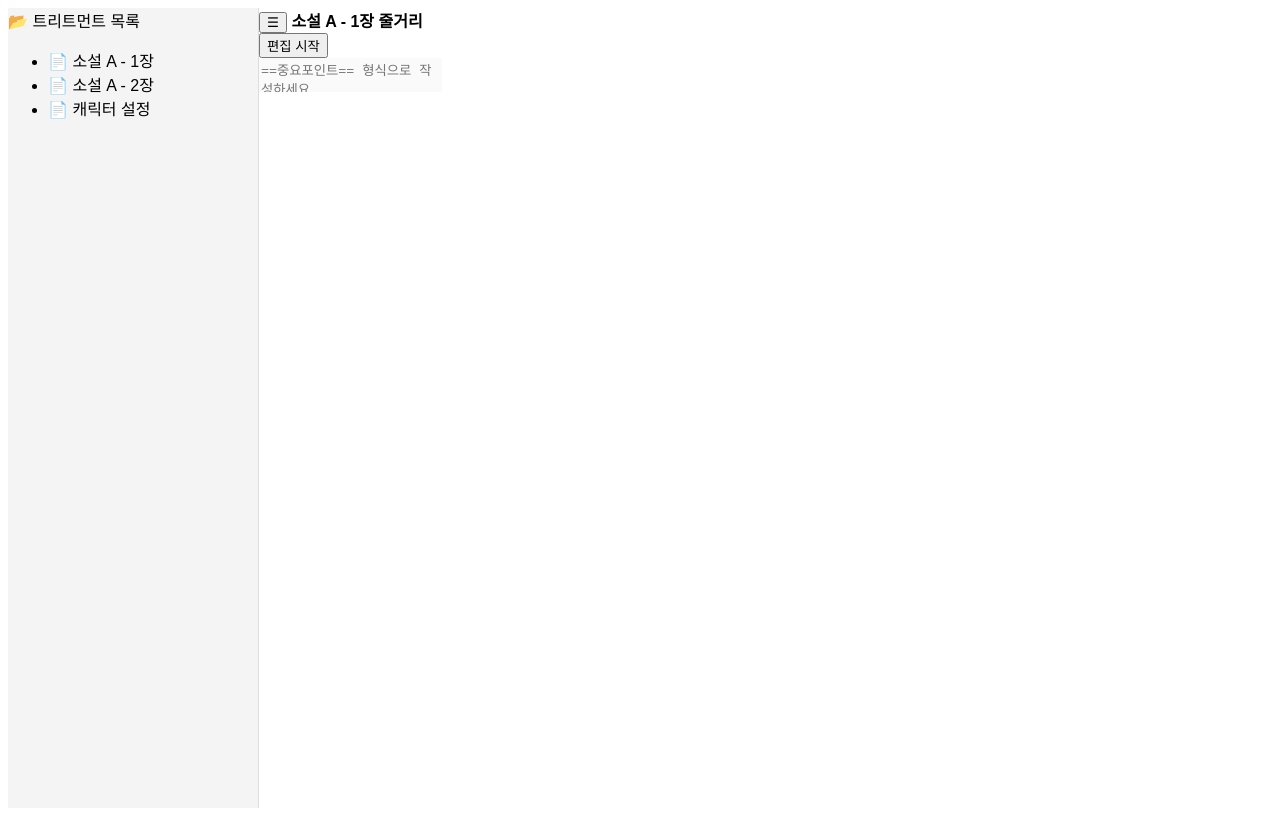
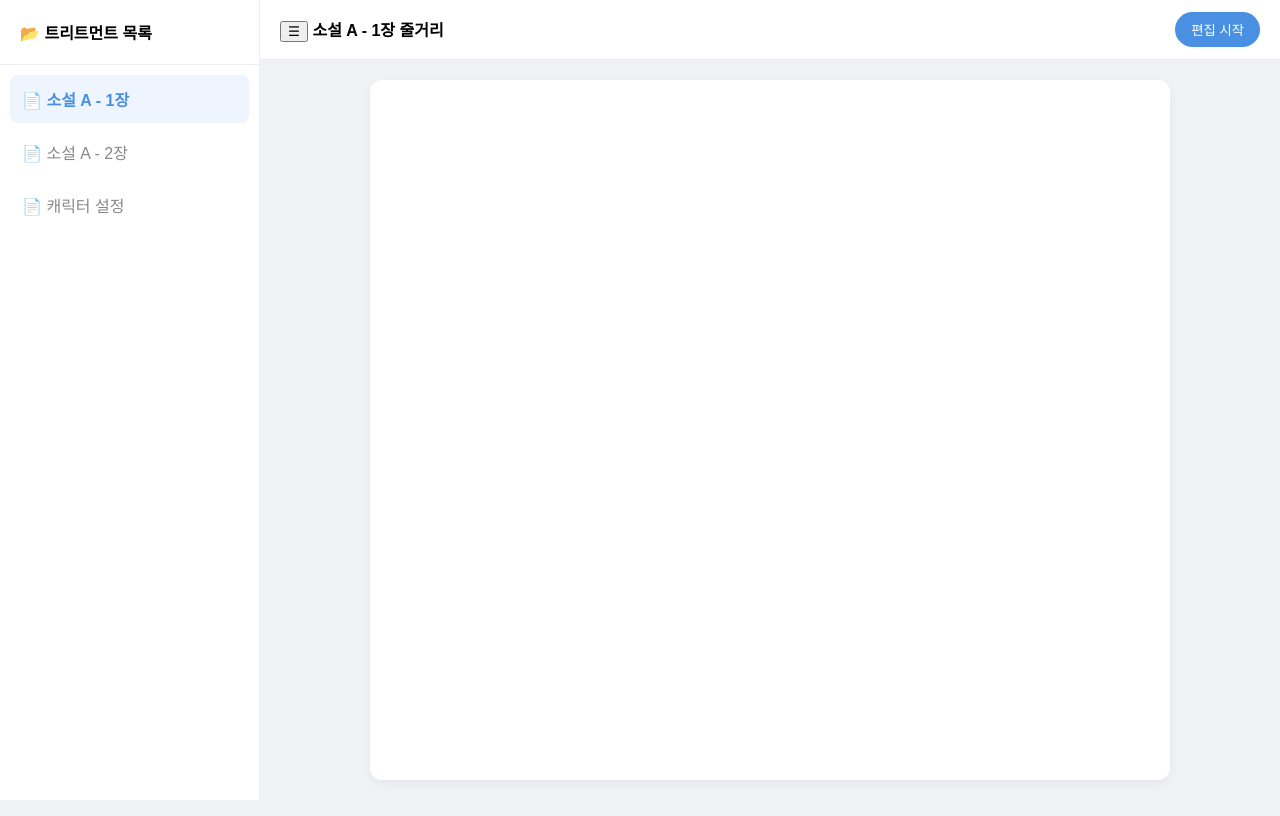
Before and after one commit to pierrotyuta-true/my-treatment-app-, a plain HTML site: page index.html in a window 1280 px wide. Drawn offline with Linux system fonts and the light colour scheme.

Commit message:
Update style.css

```diff
--- a/style.css
+++ b/style.css
@@ -1,28 +1,43 @@
-/* 기본 레이아웃 */
-#app { display: flex; height: 100vh; font-family: sans-serif; }
+:root {
+    --bg-color: #f0f2f5;
+    --sidebar-bg: #ffffff;
+    --primary-color: #4a90e2;
+    --text-main: #333;
+    --text-muted: #888;
+    --accent-color: #fff3bf;
+    --border-color: #eeeeee;
+}
 
-/* 사이드바 스타일 */
-#sidebar { width: 250px; background: #f4f4f4; border-right: 1px solid #ddd; transition: 0.3s; }
-#folder-list li { padding: 10px; cursor: pointer; border-bottom: 1px solid #eee; }
-#folder-list li.active { background: #e0e0e0; font-weight: bold; }
+* { box-sizing: border-box; -webkit-tap-highlight-color: transparent; }
+body { margin: 0; font-family: 'Pretendard', sans-serif; background: var(--bg-color); height: 100vh; overflow: hidden; }
+
+#app { display: flex; height: 100%; }
+
+/* 사이드바 */
+#sidebar { width: 260px; background: var(--sidebar-bg); border-right: 1px solid var(--border-color); display: flex; flex-direction: column; transition: 0.3s; }
+.sidebar-header { padding: 20px; border-bottom: 1px solid var(--border-color); font-weight: bold; }
+.folder-list { flex: 1; overflow-y: auto; padding: 10px; list-style: none; margin: 0; }
+.folder-item { padding: 12px; border-radius: 8px; cursor: pointer; margin-bottom: 5px; color: var(--text-muted); }
+.folder-item.active { background: #eef5ff; color: var(--primary-color); font-weight: 600; }
 
 /* 메인 영역 */
-#main-content { flex: 1; display: flex; flexDirection: column; overflow: hidden; }
-#top-bar { padding: 15px; border-bottom: 1px solid #ddd; display: flex; justify-content: space-between; align-items: center; background: white; sticky: top; }
+#main-container { flex: 1; display: flex; flex-direction: column; position: relative; }
+header { height: 60px; background: #fff; display: flex; align-items: center; justify-content: space-between; padding: 0 20px; border-bottom: 1px solid var(--border-color); z-index: 5; }
 
-/* 본문 영역 */
-.content-area { flex: 1; padding: 25px; line-height: 1.8; font-size: 18px; overflow-y: auto; outline: none; }
-#editor { width: 100%; border: none; resize: none; background: #fafafa; }
+#edit-btn { background: var(--primary-color); color: white; border: none; padding: 8px 16px; border-radius: 20px; cursor: pointer; }
+#edit-btn.editing { background: #34c759; }
 
-/* 형광펜 효과 */
-.highlight { background-color: yellow; padding: 2px 4px; border-radius: 3px; }
+#content-wrapper { flex: 1; overflow-y: auto; padding: 20px; display: flex; justify-content: center; }
+.paper { width: 100%; max-width: 800px; background: #fff; min-height: 100%; padding: 40px; border-radius: 12px; box-shadow: 0 4px 12px rgba(0,0,0,0.05); }
 
-/* 모바일 대응 (화면이 작아질 때) */
+#viewer { line-height: 1.8; font-size: 1.1rem; white-space: pre-wrap; }
+.highlight { background: var(--accent-color); padding: 2px 4px; border-radius: 4px; }
+#editor { width: 100%; height: 600px; border: none; outline: none; display: none; font-size: 1.1rem; line-height: 1.8; resize: none; }
+
+/* 모바일 반응형 */
 @media (max-width: 768px) {
-    #sidebar { position: absolute; left: -250px; height: 100%; z-index: 10; }
-    #sidebar.open { left: 0; }
-    #menu-toggle { display: block; }
+    #sidebar { position: fixed; left: 0; top: 0; bottom: 0; z-index: 10; transform: translateX(-100%); }
+    #sidebar.open { transform: translateX(0); }
+    #menu-btn { display: block; background: none; border: none; font-size: 24px; cursor: pointer; }
+    #sidebar-overlay.open { display: block; position: fixed; top: 0; left: 0; right: 0; bottom: 0; background: rgba(0,0,0,0.3); z-index: 9; }
 }
-@media (min-width: 769px) {
-    #menu-toggle { display: none; }
-}
```
